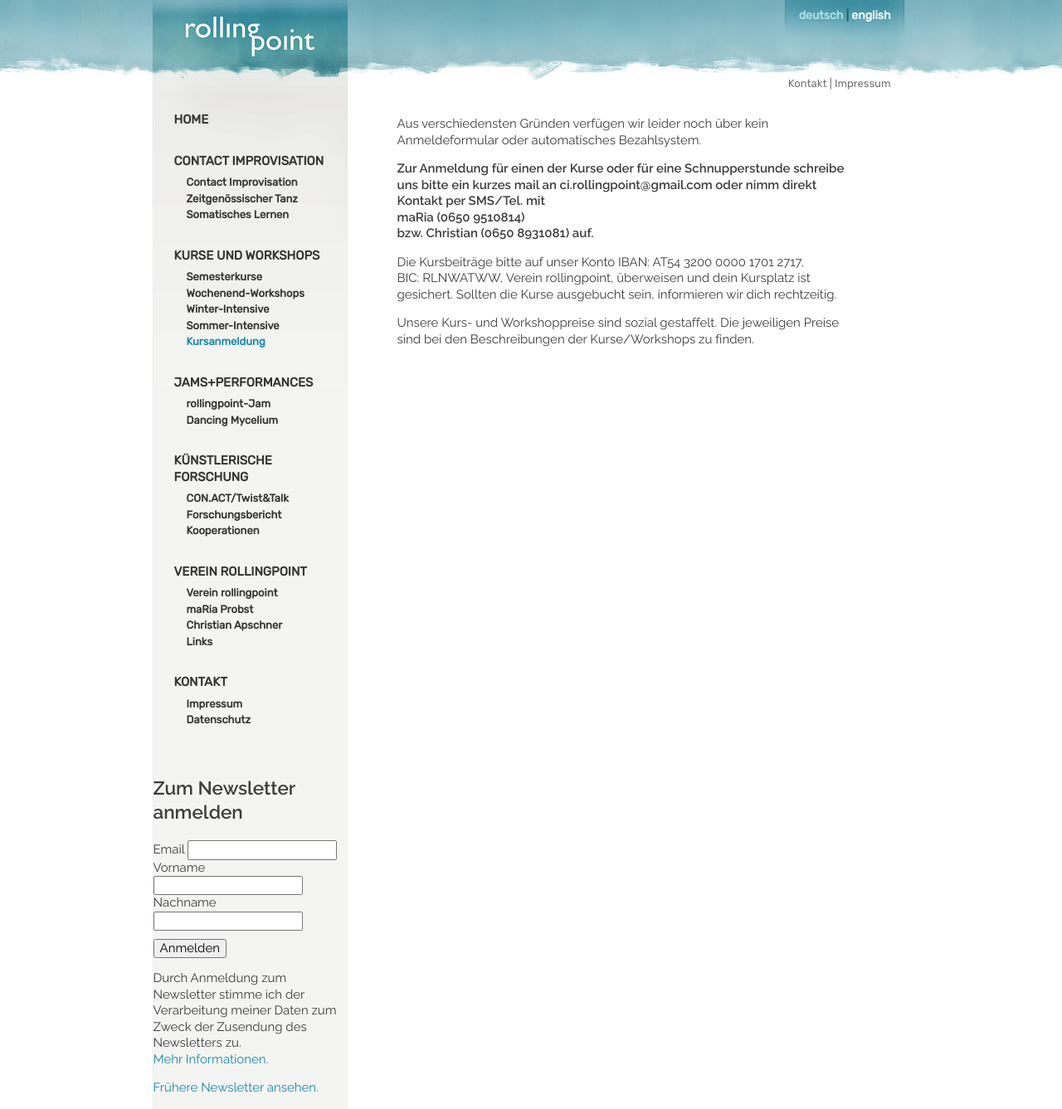
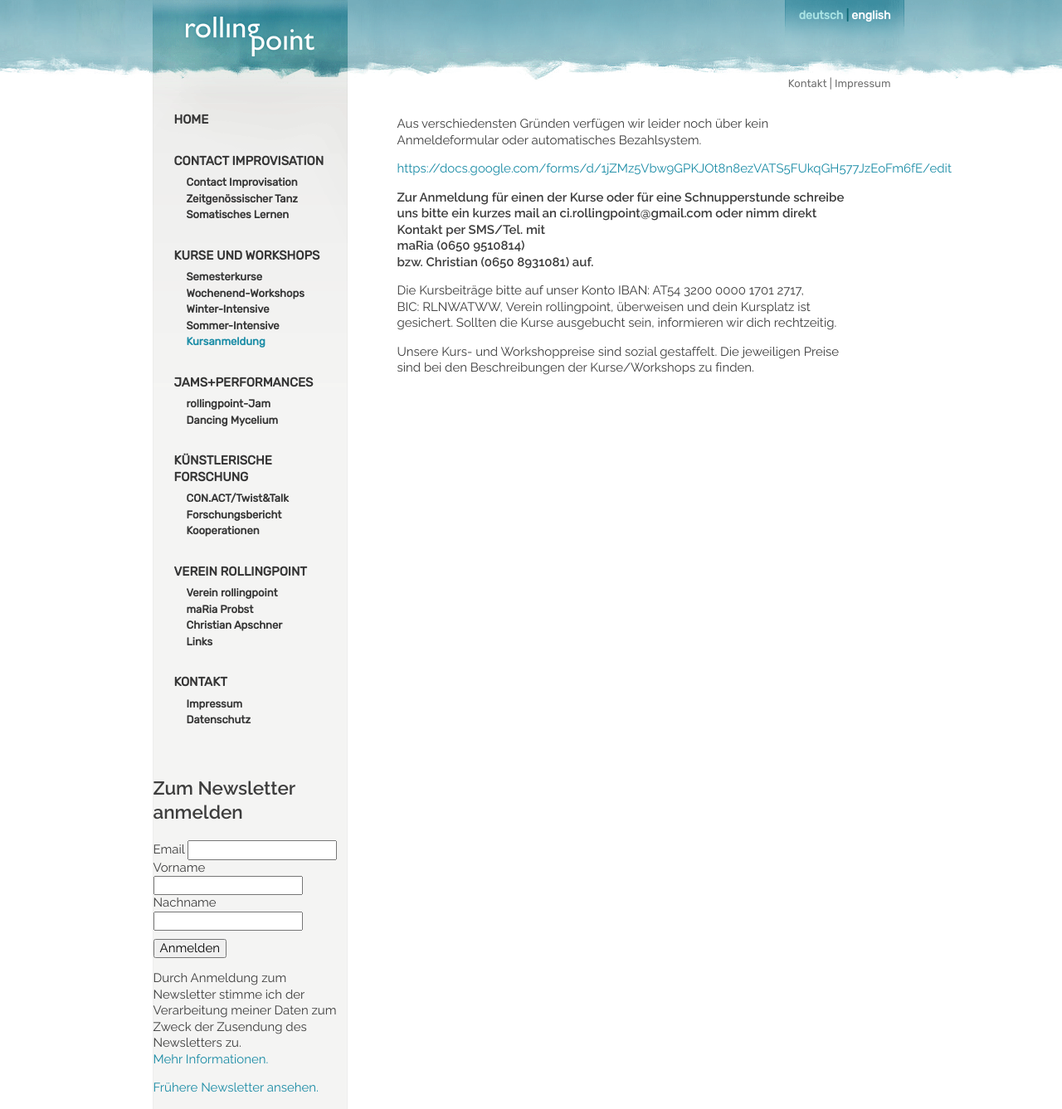
Before and after one commit to manulari/rollingpointat, a Jekyll site: the page built from _pages_de/kursanmeldung.md, in a window 1280 px wide. Shown: the whole page at 83% size. Built offline with Jekyll 4.4.1, drawn with Linux system fonts in a browser that asks for light colours; comment, search, counter and statistics services are not loaded.

Commit message:
Update page (de) “kursanmeldung”

```diff
--- a/_pages_de/kursanmeldung.md
+++ b/_pages_de/kursanmeldung.md
@@ -4,6 +4,8 @@ title: Kursanmeldung
 language: de
 ---
 Aus verschiedensten Gründen verfügen wir leider noch über kein Anmeldeformular oder automatisches Bezahlsystem.
+
+<https://docs.google.com/forms/d/1jZMz5Vbw9GPKJOt8n8ezVATS5FUkqGH577JzEoFm6fE/edit>
 
 **Zur Anmeldung für einen der Kurse oder für eine Schnupperstunde schreibe uns bitte ein kurzes mail an ci.rollingpoint@gmail.com oder nimm direkt Kontakt per SMS/Tel. mit**\
 **maRia (0650 9510814)**\
```
